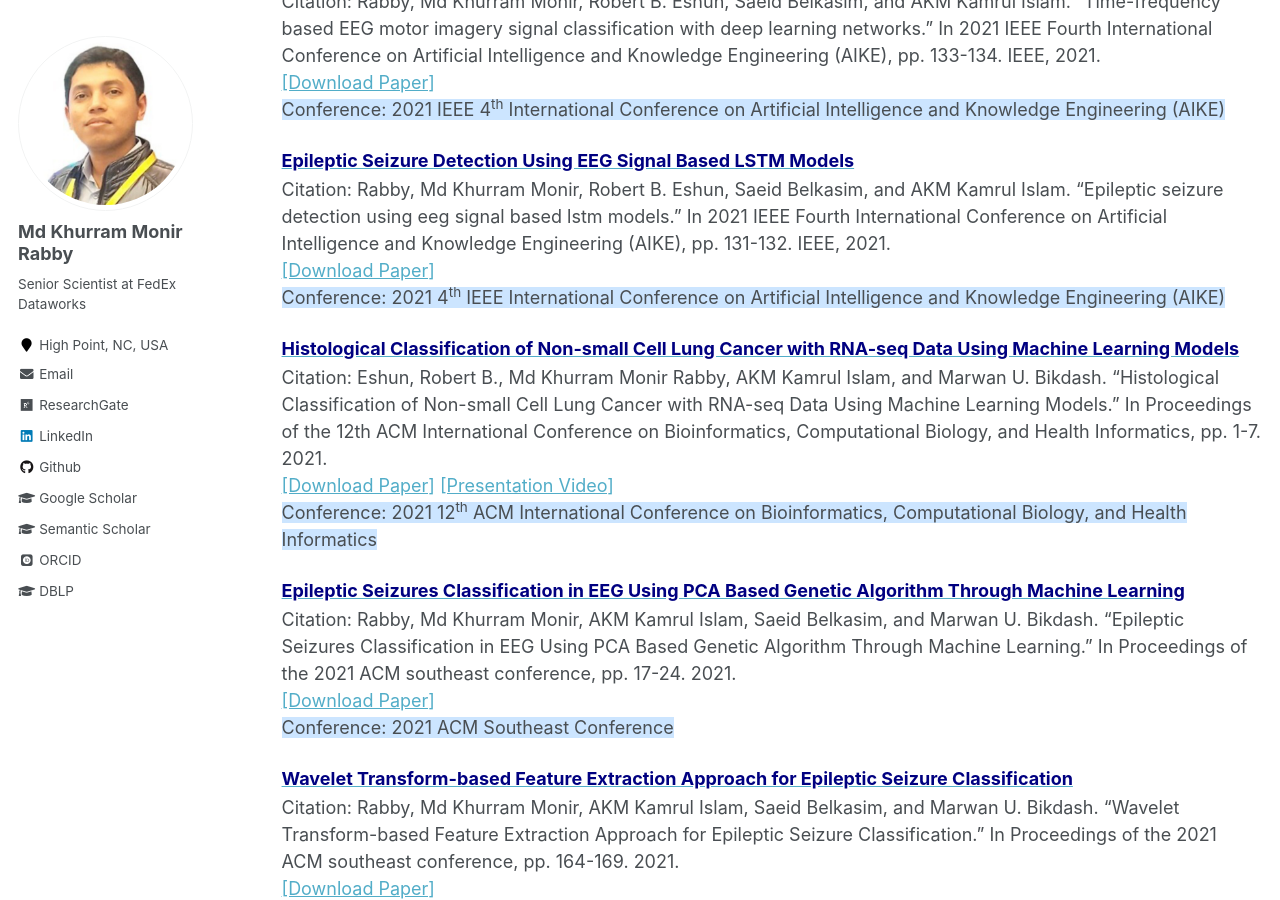
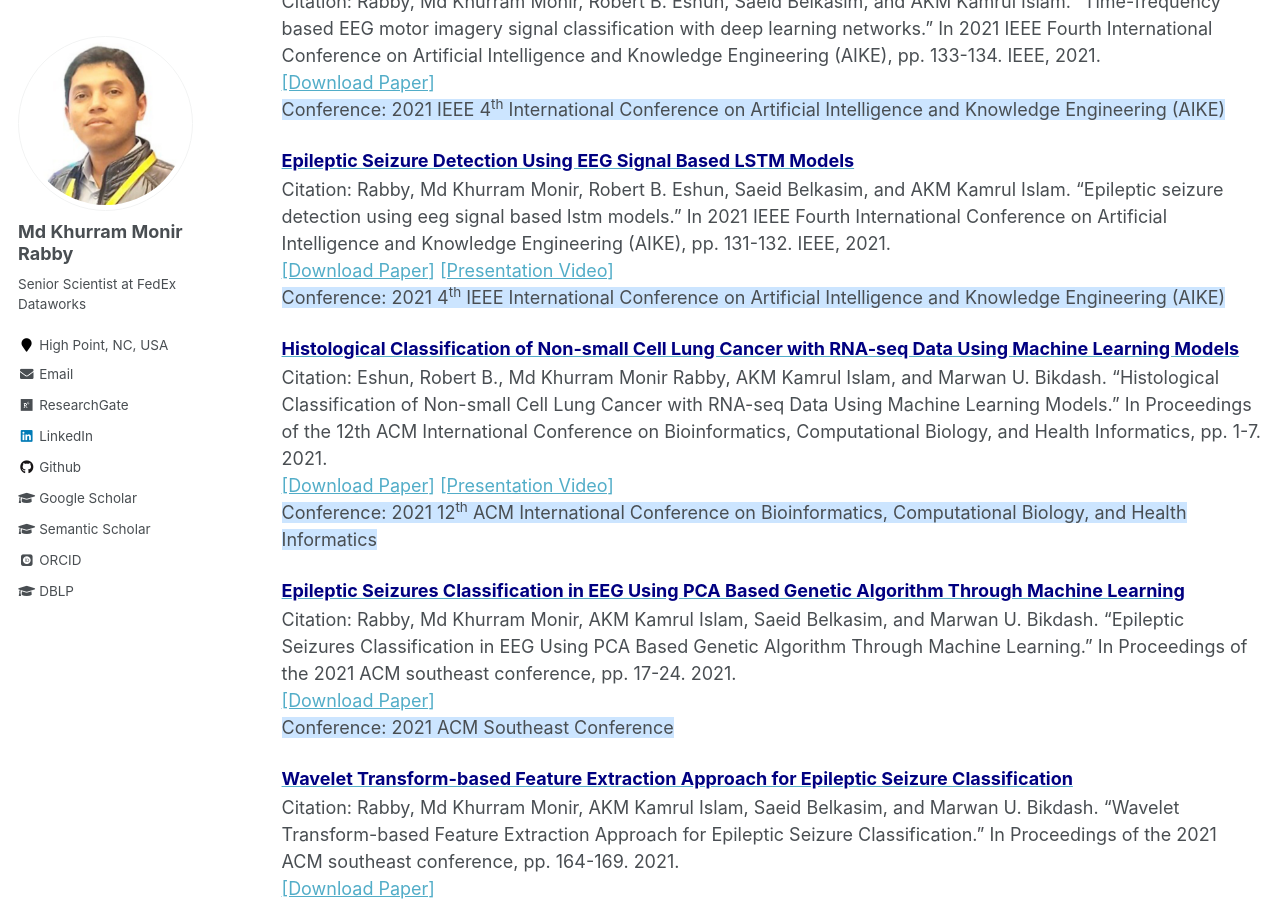
Before and after one commit to mkmrabby/mkmrabby.github.io, a Jekyll site: the page built from _pages/publications_lists.md, in a window 1280 px wide and 900 px high, scrolled down 1429 px. Built offline with Jekyll 4.4.1, drawn with Linux system fonts in a browser that asks for light colours; some web fonts are replaced.

Commit message:
Update publications_lists.md

```diff
--- a/_pages/publications_lists.md
+++ b/_pages/publications_lists.md
@@ -60,7 +60,8 @@ Citation: Rabby, Md Khurram Monir, Robert B. Eshun, Saeid Belkasim, and AKM Kamr
 
 <span style="color:black; font-size:1.1em"><b><a href="https://ieeexplore.ieee.org/abstract/document/9723687" target="_blank"><font color="Navy" size="4">Epileptic Seizure Detection Using EEG Signal Based LSTM Models</font></a></b></span><br/>
 Citation: Rabby, Md Khurram Monir, Robert B. Eshun, Saeid Belkasim, and AKM Kamrul Islam. "Epileptic seizure detection using eeg signal based lstm models." In 2021 IEEE Fourth International Conference on Artificial Intelligence and Knowledge Engineering (AIKE), pp. 131-132. IEEE, 2021.<br/>
-<a href="https://ieeexplore.ieee.org/abstract/document/9723687" target="_blank">[Download Paper]</a> <br/>
+<a href="https://ieeexplore.ieee.org/abstract/document/9723687" target="_blank">[Download Paper]</a>
+<a href="https://youtu.be/ZPVHZhq7kVg" target="_blank">[Presentation Video]</a><br/>
 <span style="background-color:#cce5ff; font-size:1em;">Conference: 2021 4<sup>th</sup> IEEE International Conference on Artificial Intelligence and Knowledge Engineering (AIKE)</span>
 <br/>
 
```
